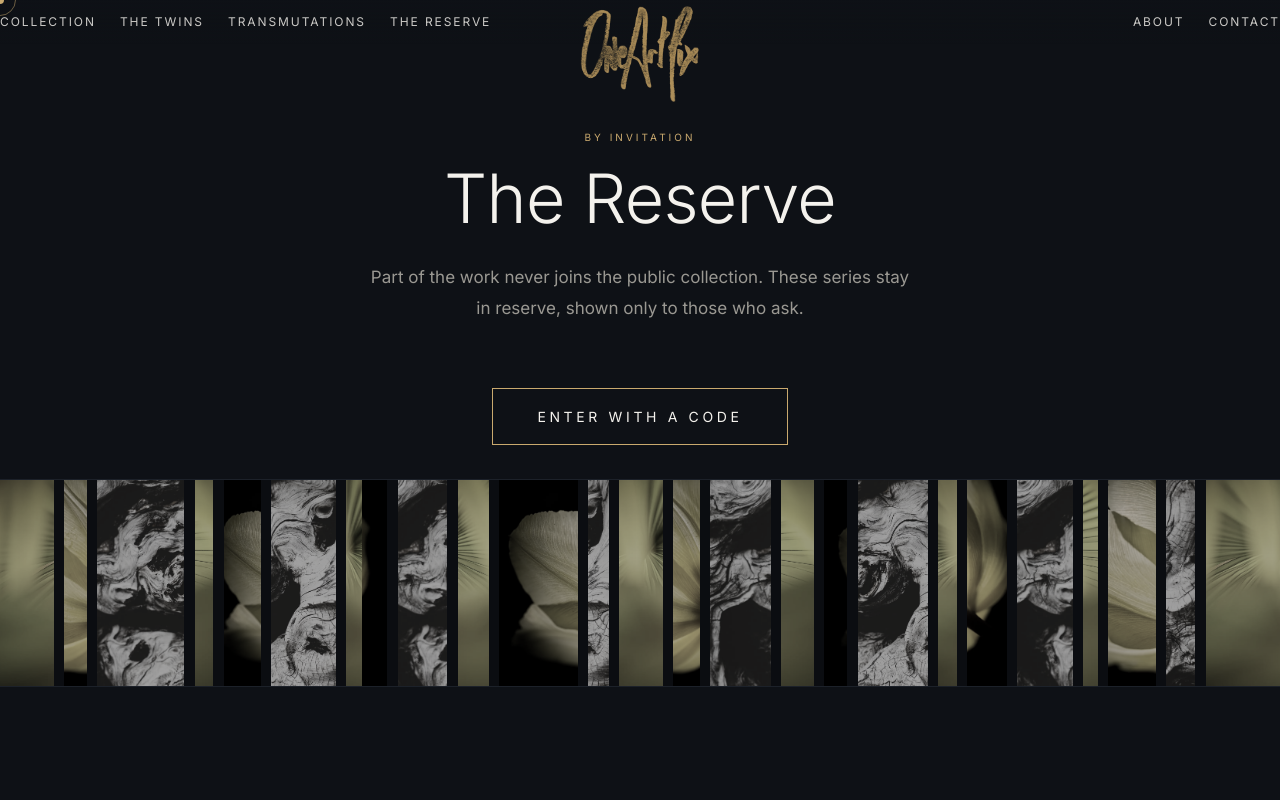
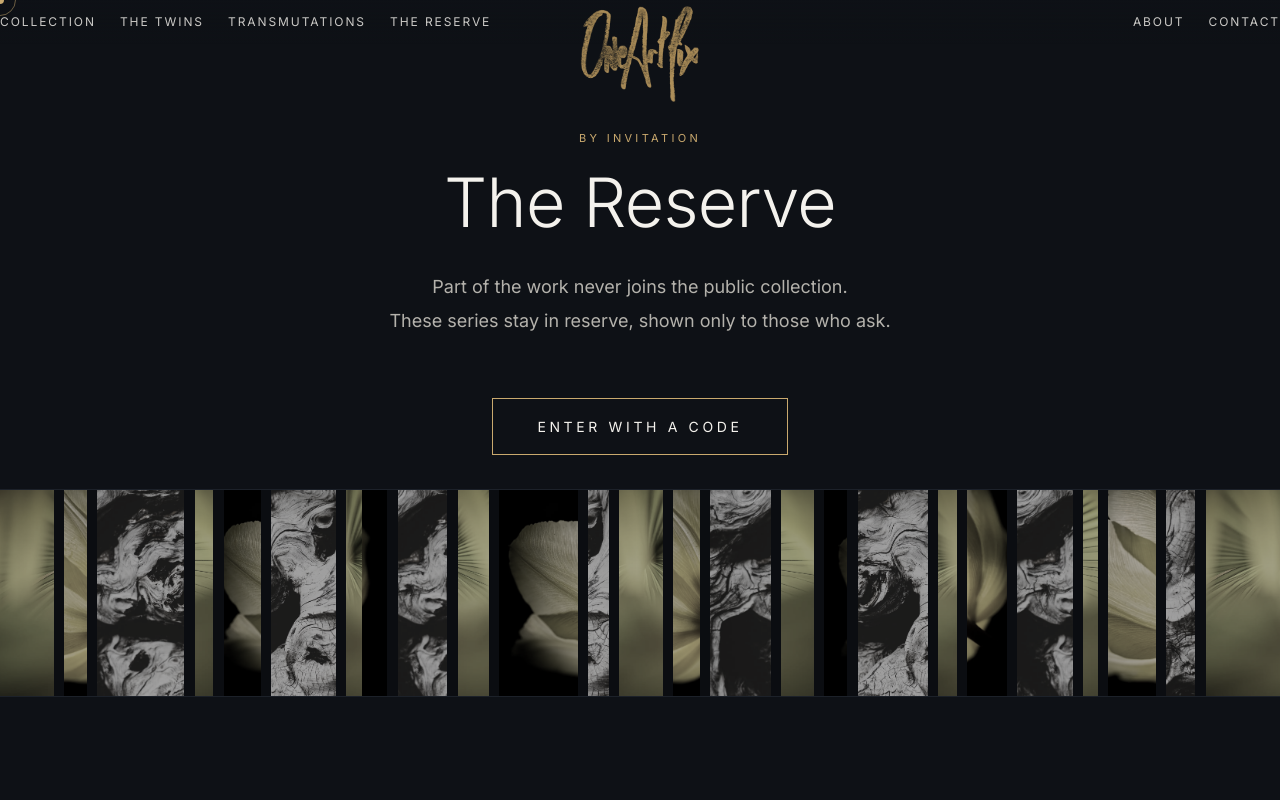
Before and after one commit to BCMED74/oneartpix-v2, a Next.js app: page /reserve in a window 1280 px wide. Shown: the top 800 px of the page. Built offline with nearby package versions, Linux system fonts and the light colour scheme.

Commit message:
Refine header styles and text in reserve page
Updated header styles and adjusted text formatting for improved layout and readability.

```diff
--- a/src/app/reserve/page.tsx
+++ b/src/app/reserve/page.tsx
@@ -31,16 +31,17 @@ export default function ReservePage() {
     <main style={{ minHeight: "100vh", background: "#0e1116", color: "#F4F2ED", display: "flex", flexDirection: "column" }}>
 
       {/* === HEADER === */}
-      <header style={{ maxWidth: "680px", margin: "0 auto", padding: "130px 5vw 64px", textAlign: "center" }}>
-        <p style={{ color: "#C9A96E", fontSize: "10px", letterSpacing: "0.3em", textTransform: "uppercase", margin: "0 0 18px" }}>
+      <header style={{ maxWidth: "720px", margin: "0 auto", padding: "130px 5vw 60px", textAlign: "center" }}>
+        <p style={{ color: "#C9A96E", fontSize: "11px", letterSpacing: "0.3em", textTransform: "uppercase", margin: "0 0 20px" }}>
           By invitation
         </p>
-        <h1 style={{ fontSize: "clamp(36px,6vw,68px)", fontWeight: 300, letterSpacing: "-0.01em", margin: "0 0 28px", lineHeight: 1.05 }}>
+        <h1 style={{ fontSize: "clamp(36px,6vw,68px)", fontWeight: 300, letterSpacing: "-0.01em", margin: "0 0 32px", lineHeight: 1.05 }}>
           The Reserve
         </h1>
-        <p style={{ color: "#9a9892", fontSize: "17px", lineHeight: 1.8, margin: 0 }}>
-          Part of the work never joins the public collection. These series stay
-          in reserve, shown only to those who ask.
+        <p style={{ color: "#b4b2ac", fontSize: "18px", lineHeight: 1.9, margin: 0 }}>
+          Part of the work never joins the public collection.
+          <br />
+          These series stay in reserve, shown only to those who ask.
         </p>
       </header>
 
```
